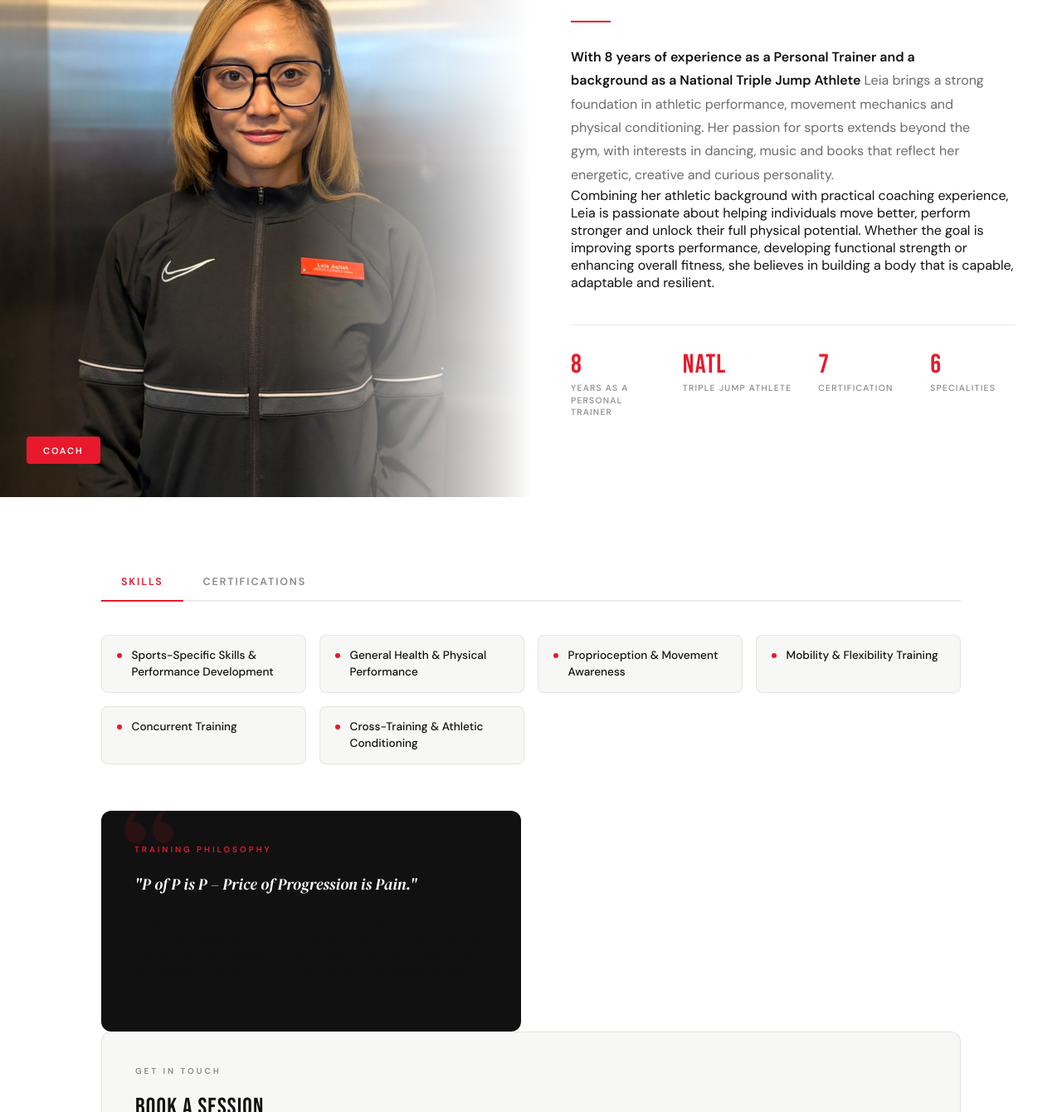
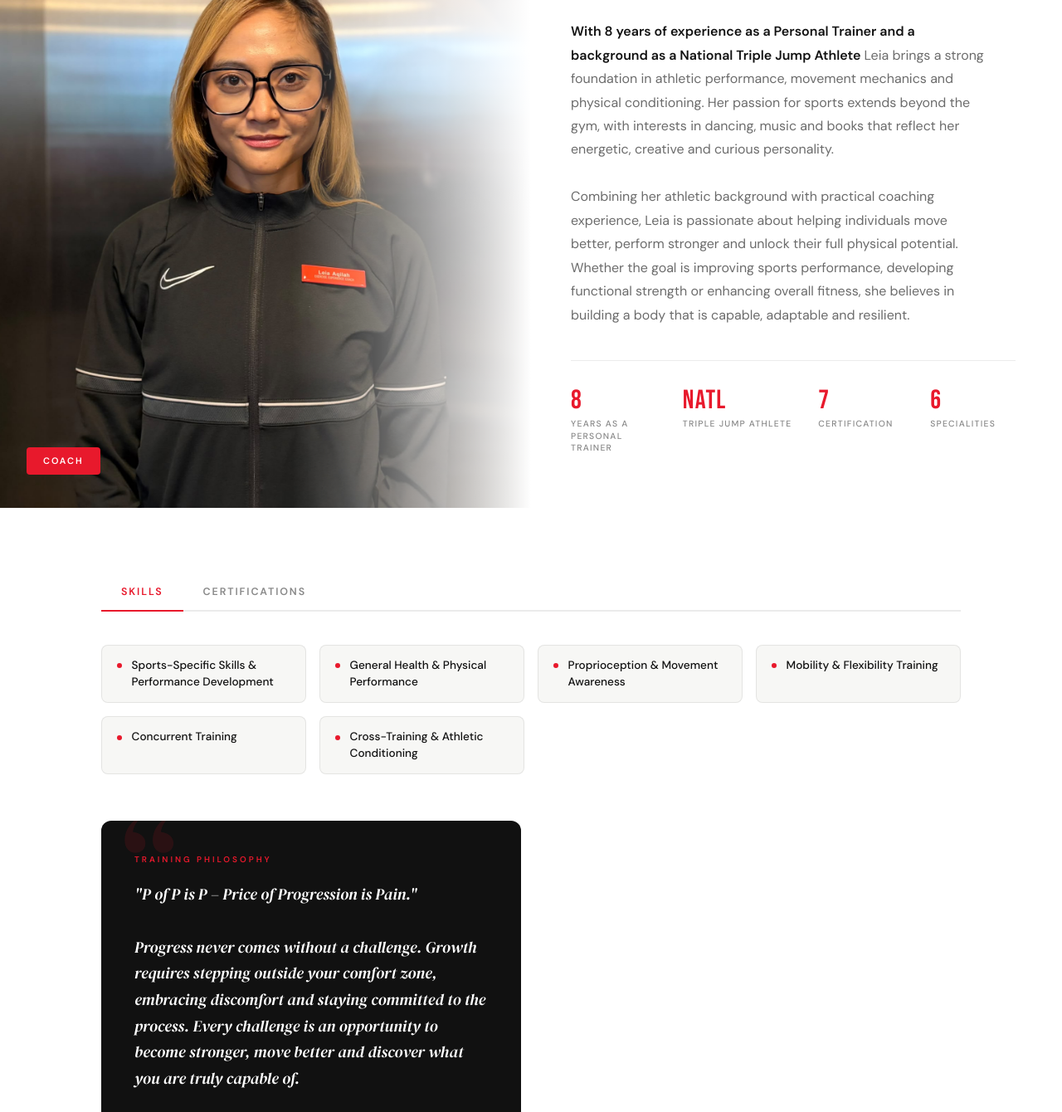
Before and after one commit to virginactivetrainer/Raffles-Place, a plain HTML site: page Trainer/leia.html in a window 1280 px wide. Shown: the part 318-1658 px from the top of the page at 83% size. Drawn offline with Linux system fonts and the light colour scheme.

Commit message:
Update leia.html

```diff
--- a/Trainer/leia.html
+++ b/Trainer/leia.html
@@ -110,8 +110,8 @@
     <div class="hero-divider"></div>
     <p class="hero-about"><strong> With 8 years of experience as a Personal Trainer and a background as a National Triple Jump Athlete
     </strong> Leia brings a strong foundation in athletic performance, movement mechanics and physical conditioning. Her passion for sports extends beyond the gym, with interests in dancing, music and
-      books that reflect her energetic, creative and curious personality.</p>
-      <p>Combining her athletic background with practical coaching experience, Leia is passionate about helping individuals move better, perform stronger and unlock their full physical potential.
+      books that reflect her energetic, creative and curious personality.<br><br>
+      Combining her athletic background with practical coaching experience, Leia is passionate about helping individuals move better, perform stronger and unlock their full physical potential.
       Whether the goal is improving sports performance, developing functional strength or enhancing overall fitness, she believes in building a body that is capable, adaptable and resilient.
     </p>
     <div class="hero-stats">
@@ -157,8 +157,8 @@
   <div class="two-col">
     <div class="philosophy-card">
       <div class="card-label">Training Philosophy</div>
-      <p div class="philosophy-quote">"P of P is P – Price of Progression is Pain."</p>
-<p>Progress never comes without a challenge. Growth requires stepping outside your comfort zone, embracing discomfort and staying committed to the process. Every challenge is an opportunity to become stronger, move better and discover what you are truly capable of.</p></div>
+      <p div class="philosophy-quote">"P of P is P – Price of Progression is Pain."<Br><Br>
+        Progress never comes without a challenge. Growth requires stepping outside your comfort zone, embracing discomfort and staying committed to the process. Every challenge is an opportunity to become stronger, move better and discover what you are truly capable of.</p></div>
     </div>
     <div class="contact-card">
       <div class="card-label">Get In Touch</div>
```
